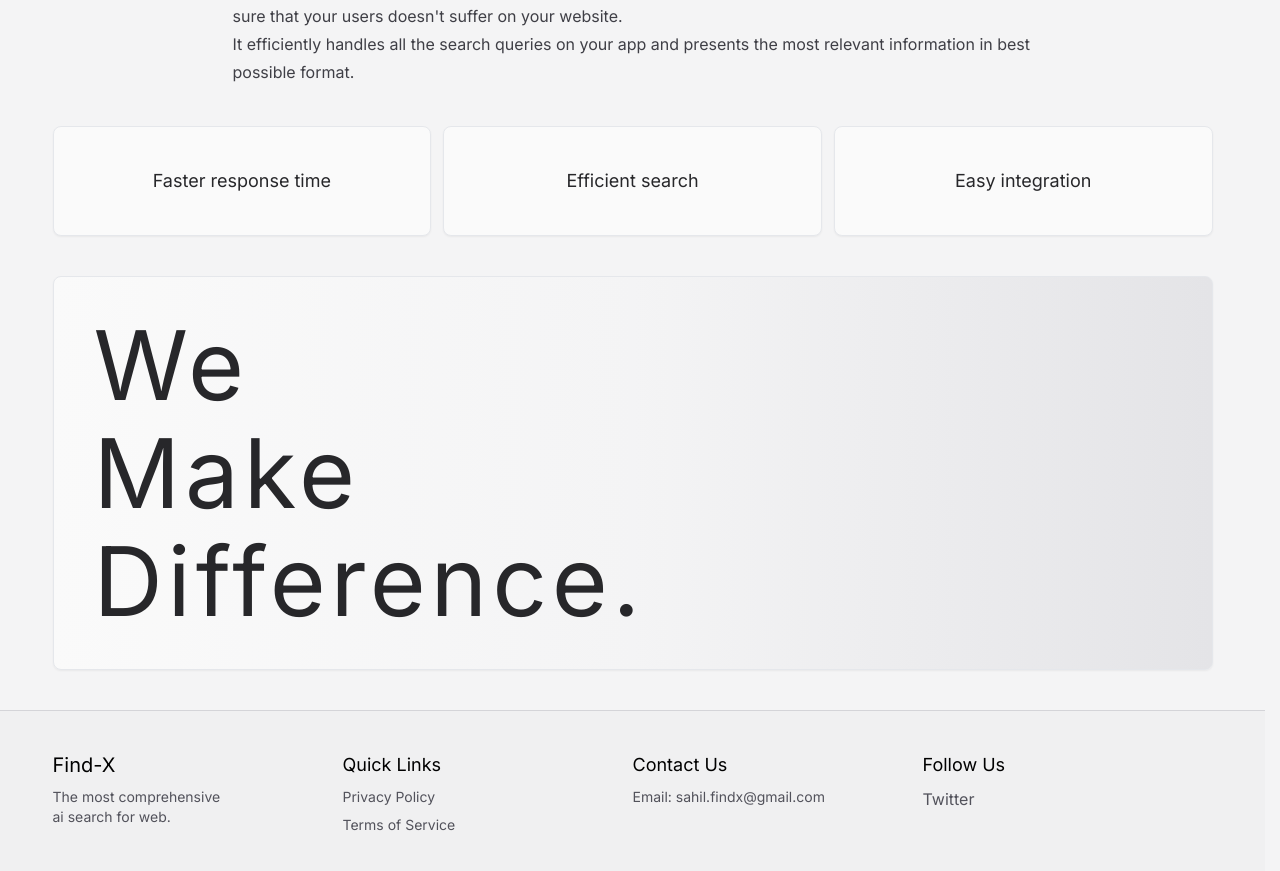
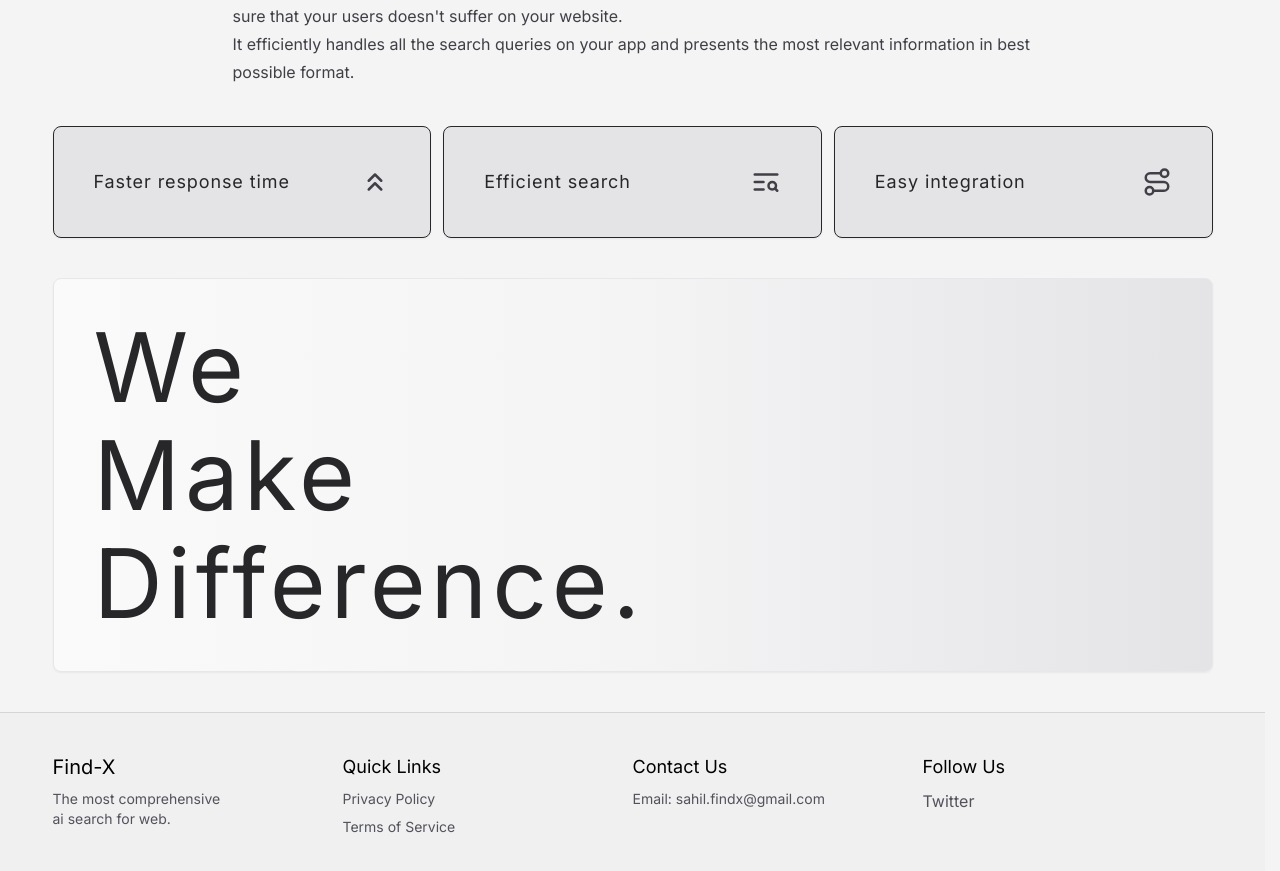
Before and after one commit to find-x-ai/find-x, a Next.js app in the folder website/: page / in a window 1280 px wide. Shown: the part 1425-2296 px from the top of the page. Built offline with nearby package versions, Linux system fonts and the light colour scheme.

Commit message:
refactor: minor ui changes

```diff
--- a/website/components/home/features.tsx
+++ b/website/components/home/features.tsx
@@ -1,5 +1,6 @@
 "use client";
 import { motion } from "framer-motion";
+import { ChevronsUp, Route, TextSearch } from "lucide-react";
 export const Features = () => {
   return (
     <motion.div
@@ -22,14 +23,14 @@ export const Features = () => {
         </p>
       </div>
       <div className="flex md:flex-row flex-col gap-3 text-zinc-800">
-        <div className="w-full text-center p-10 cursor-default border bg-zinc-50 shadow-sm rounded-lg">
-          <h2 className="text-lg">Faster response time</h2>
+        <div className="w-full text-center p-10 cursor-default border border-zinc-800 bg-zinc-200 shadow-sm rounded-lg flex justify-between items-center">
+          <h2 className="text-lg tracking-wider">Faster response time</h2> <ChevronsUp className="w-[30px] h-[30px] text-zinc-700" />
         </div>
-        <div className="w-full text-center p-10 cursor-default border bg-zinc-50 shadow-sm rounded-lg">
-          <h2 className="text-lg">Efficient search</h2>
+        <div className="w-full text-center p-10 cursor-default border border-zinc-800 bg-zinc-200 shadow-sm rounded-lg flex justify-between items-center">
+          <h2 className="text-lg tracking-wider">Efficient search</h2> <TextSearch className="w-[30px] h-[30px] text-zinc-700" />
         </div>
-        <div className="w-full text-center p-10 cursor-default border bg-zinc-50 shadow-sm rounded-lg">
-          <h2 className="text-lg">Easy integration</h2>
+        <div className="w-full text-center p-10 cursor-default border border-zinc-800 bg-zinc-200 shadow-sm rounded-lg flex justify-between items-center">
+          <h2 className="text-lg tracking-wider">Easy integration</h2> <Route className="w-[30px] h-[30px] text-zinc-700" />
         </div>
       </div>
     </motion.div>
```
